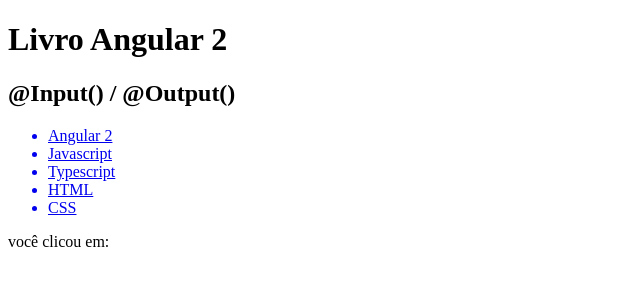
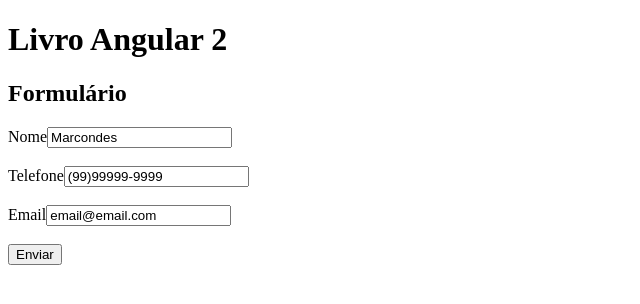
Before and after one commit to MarcondesOliveira/angular2, an Angular app: page / in a window 1280 px wide. Shown: the top 304 px of the page, without its empty margins (0-640 px from the left). Built offline with nearby package versions, Linux system fonts and the light colour scheme.

Commit message:
tenth commit

```diff
--- a/src/app/app.component.html
+++ b/src/app/app.component.html
@@ -27,5 +27,6 @@
   </div>
 </app-ng-content> -->
 <!-- <app-event-binding></app-event-binding> -->
-<app-input-output [menu]="desenvolvimento" (nomeClicado)="valorPassado($event)"></app-input-output>
-<p>você clicou em: {{valor}}</p>
+<!-- <app-input-output [menu]="desenvolvimento" (nomeClicado)="valorPassado($event)"></app-input-output>
+<p>você clicou em: {{valor}}</p> -->
+<app-formulario></app-formulario>
--- a/src/app/app.module.ts
+++ b/src/app/app.module.ts
@@ -17,6 +17,7 @@
 import { NgContentComponent } from './ng-content/ng-content.component';
 import { EventBindingComponent } from './event-binding/event-binding.component';
 import { InputOutputComponent } from './input-output/input-output.component';
+import { FormularioComponent } from './formulario/formulario.component';
 
 
 @NgModule({
@@ -34,6 +35,7 @@
     NgContentComponent,
     EventBindingComponent,
     InputOutputComponent,
+    FormularioComponent,
   ],
   imports: [
     BrowserModule,
--- /dev/null
+++ b/src/app/formulario/contatos.ts
@@ -0,0 +1,7 @@
+export class Contatos {
+    constructor(public nome: string,
+                public telefone: string,
+                public email: string){
+
+                }
+}
--- /dev/null
+++ b/src/app/formulario/formulario.component.html
@@ -0,0 +1,41 @@
+<h2>Formulário</h2>
+
+<form #cadastro="ngForm">
+    <div>
+        <label for="nome">Nome</label>
+        <input type="text" id="nome" [(ngModel)]="contato.nome" #nome="ngModel" name="nome" required>
+
+        <div [hidden]="nome.valid || nome.pristine">
+            <p>O valor nome é obrigatório</p>
+        </div>
+    </div>
+
+    <br>
+
+    <div>
+        <label for="telefone">Telefone</label>
+        <input type="text" id="telefone" [(ngModel)]="contato.telefone" #telefone="ngModel" name="telefone" required>
+
+        <div *ngIf="telefone.invalid && telefone.dirty">
+            <p>O número do telefone é obrigatório</p>
+        </div>
+    </div>
+
+    <br>
+
+    <div>
+        <label for="email">Email</label>
+        <input type="text" id="email" [(ngModel)]="contato.email" #email="ngModel" name="email">
+
+        <div [hidden]="email.pristine">
+            <p>O conteúdo foi mudado</p>
+        </div>
+        <div *ngIf="email.touched">
+            Clicou fora do campo
+        </div>
+    </div>
+
+    <br>
+
+    <button type="submit">Enviar</button>
+</form>
--- /dev/null
+++ b/src/app/formulario/formulario.component.ts
@@ -0,0 +1,18 @@
+import { Contatos } from './contatos';
+import { Component, OnInit } from '@angular/core';
+
+@Component({
+  selector: 'app-formulario',
+  templateUrl: './formulario.component.html',
+  styleUrls: ['./formulario.component.css']
+})
+export class FormularioComponent implements OnInit {
+
+  contato = new Contatos('Marcondes', '(99)99999-9999','email@email.com');
+
+  constructor() { }
+
+  ngOnInit() {
+  }
+
+}
```
Also changed, not shown: src/app/formulario/formulario.component.css (added), 1 other file (tests, documents, lock files or other folders).
